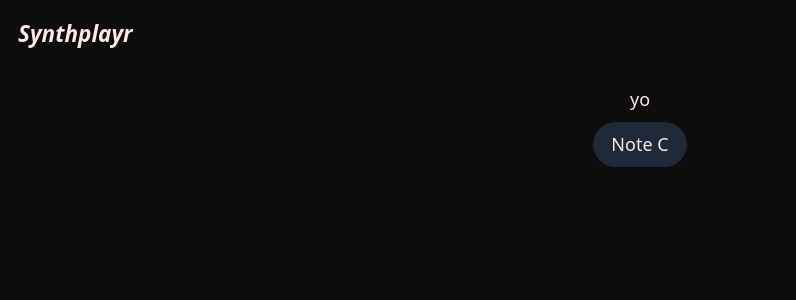
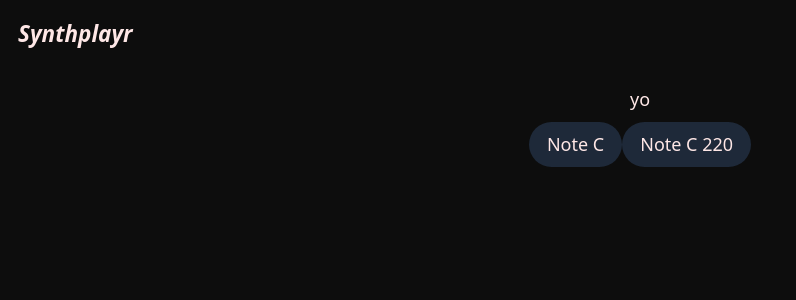
Before and after one commit to jonte265/synth-playr, a React (Vite) app: page / in a window 1280 px wide. Shown: the top 300 px of the page, without its empty margins (0-796 px from the left). Built offline with nearby package versions, Linux system fonts and the light colour scheme.

Commit message:
different notes

```diff
--- a/src/App.tsx
+++ b/src/App.tsx
@@ -1,4 +1,4 @@
-import { useRef, useState } from 'react';
+import { useRef } from 'react';
 import Header from './components/Header';
 
 // const oscillator = audioCtx.createOscillator();
@@ -15,14 +15,14 @@ function App() {
   const audioCtxRef = useRef<AudioContext>(null);
   const oscillatorRef = useRef<OscillatorNode>(null);
 
-  function playNote() {
+  function playNote(note: number) {
     // Skapar ljudmotorn om det inte redan finns
     if (!audioCtxRef.current) {
       audioCtxRef.current = new AudioContext();
     }
 
     const oscillator = audioCtxRef.current.createOscillator();
-    oscillator.frequency.value = 220;
+    oscillator.frequency.value = note;
 
     oscillator.connect(audioCtxRef.current.destination);
     oscillator.start();
@@ -32,6 +32,8 @@ function App() {
 
   function stopNote() {
     oscillatorRef.current?.stop();
+    oscillatorRef.current?.disconnect(); // disconnect prevent memory leaks
+    oscillatorRef.current = null;
   }
 
   return (
@@ -41,11 +43,18 @@ function App() {
         <h1>yo</h1>
         <div>
           <button
-            onMouseDown={playNote}
+            onMouseDown={() => playNote(440)}
             onMouseUp={stopNote}
             className='bg-gray-800 hover:bg-gray-900 rounded-4xl px-4 py-2'
           >
             Note C
+          </button>
+          <button
+            onMouseDown={() => playNote(220)}
+            onMouseUp={stopNote}
+            className='bg-gray-800 hover:bg-gray-900 rounded-4xl px-4 py-2'
+          >
+            Note C 220
           </button>
         </div>
       </main>
```
